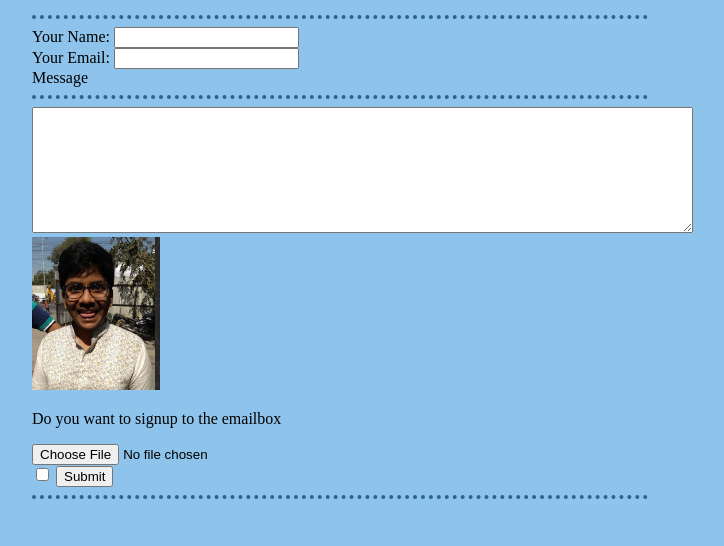
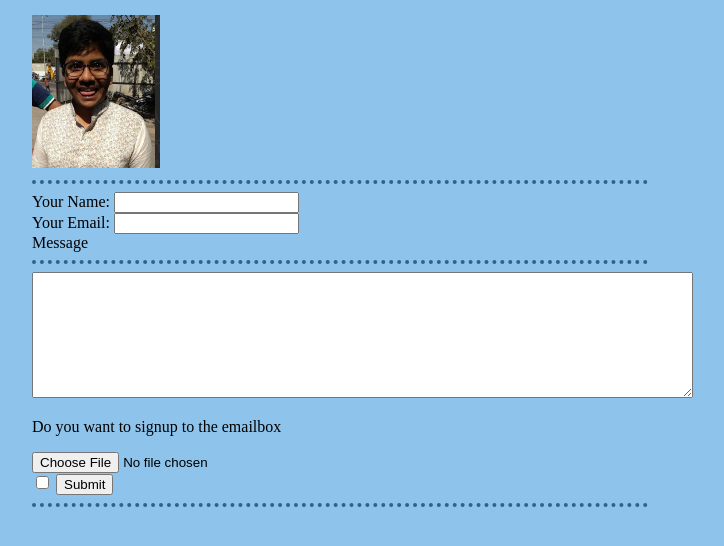
Before and after one commit to Sudeepjarvis/prachet, a plain HTML site: page contact.html in a window 1280 px wide. Shown: the part 44-590 px from the top of the page, without its empty margins (8-732 px from the left). Drawn offline with Linux system fonts and the light colour scheme; files whose address does not match are found by name.

Commit message:
Update contact.html

```diff
--- a/contact.html
+++ b/contact.html
@@ -9,6 +9,7 @@
 
 <body>
   <h3>Contact me</h3>
+  <img src="Screenshot 2022-12-13 162128.png" alt="Prachet">
   <hr>
 
   <form action="mailto:sudeepgowdadeepu1@gmail.com" method="post" enctype="text/plain">
@@ -19,7 +20,6 @@
     <label for="">Message</label><br>
     <hr>
     <textarea name="Your Message" rows="8" cols="80"></textarea><br>
-    <input type="image" name="" value="" src="D:\acedemic\acedemic sem 7\AE_725\Screenshot 2022-12-13 162128.png">
     <p>Do you want to signup to the emailbox</p>
     <input type="file" name="" value=""><br>
     <input type="checkbox" name="" value="">
```
